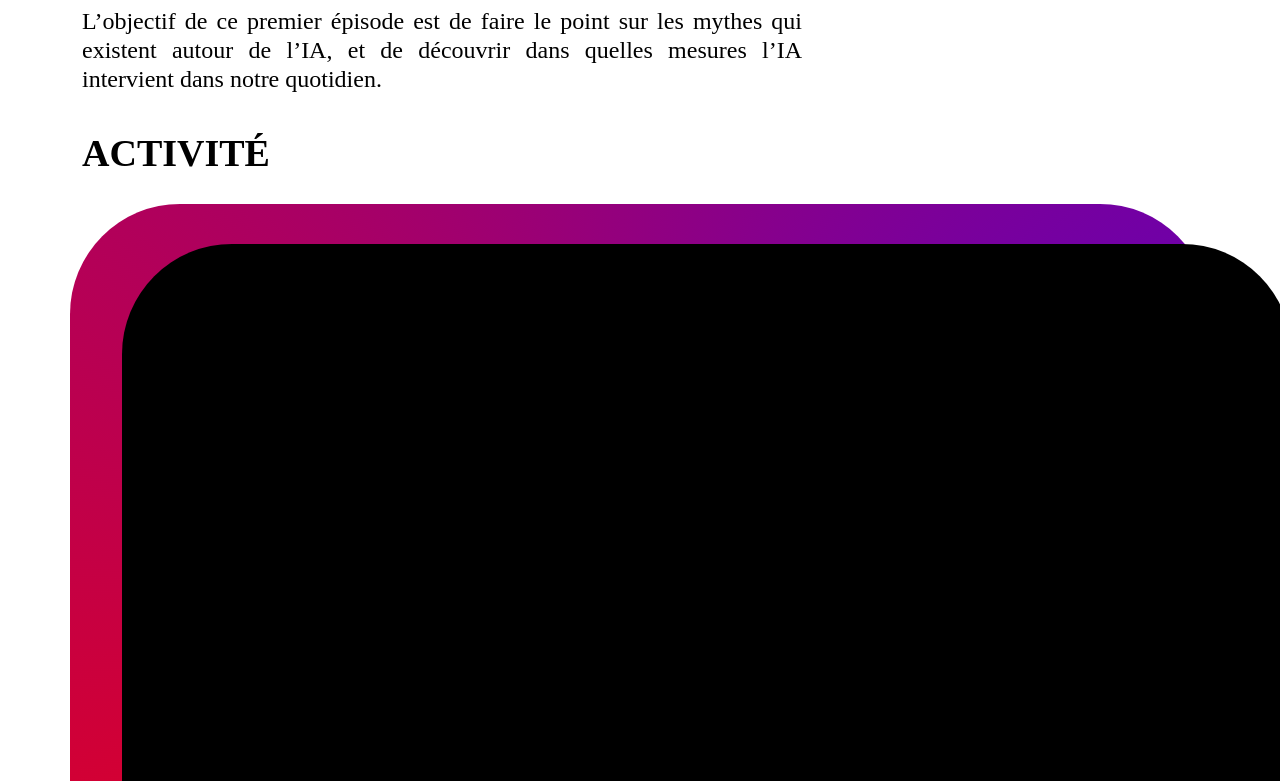
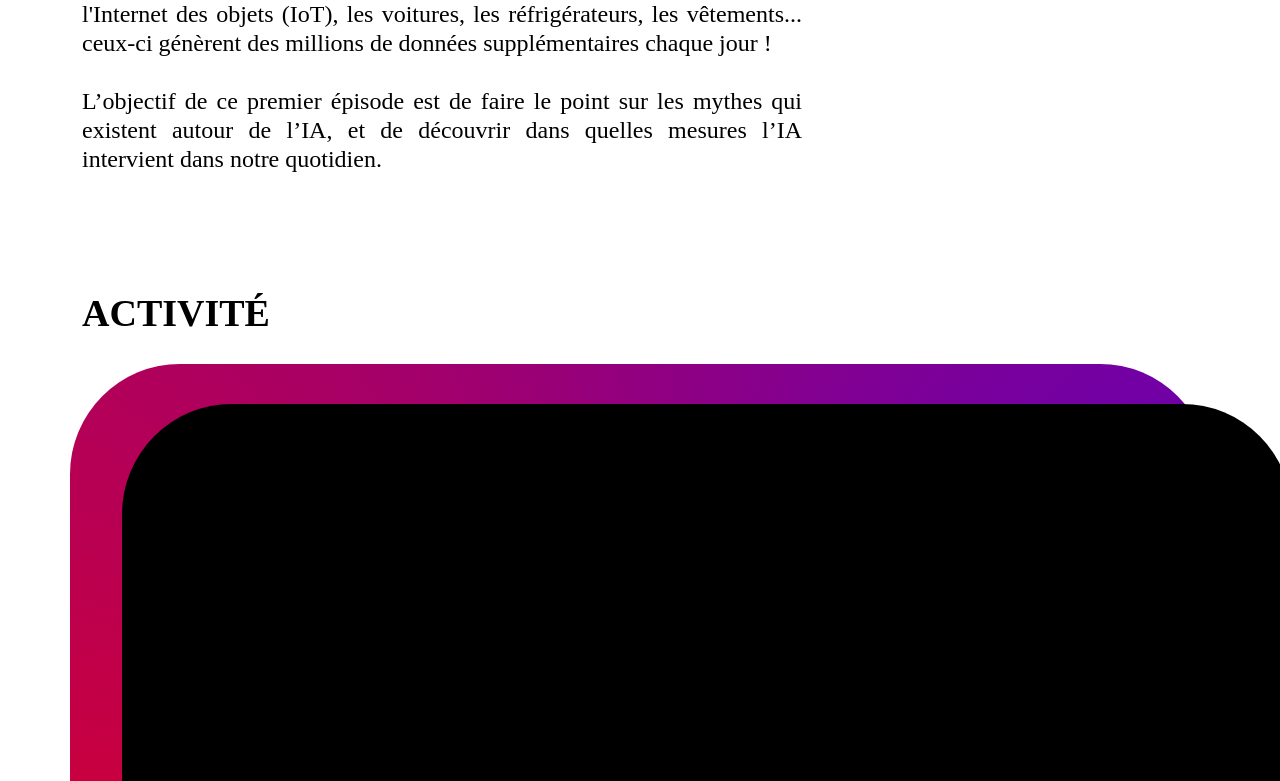
Before and after one commit to Generation-IA/Vulgarization-kit, a React (Create React App) app in the folder kit/: page / in a window 1280 px wide. Shown: the part 3719-4500 px from the top of the page. Built offline with nearby package versions, Linux system fonts and the light colour scheme; what webfontloader would draw is missing.

Commit message:
H1 ANIMATIONS

```diff
--- a/kit/src/At1.js
+++ b/kit/src/At1.js
@@ -280,7 +280,7 @@ class At1 extends React.Component {
                 </Row>
                 <Row>
 
-                    <h2 class="act" >Activité</h2>
+                    <h1 class="act" >Activité</h1>
 
                 </Row>
                 <Row>
--- a/kit/src/css/At1.css
+++ b/kit/src/css/At1.css
@@ -1,17 +1,25 @@
 .act{
     /* activité */
-
     font-family: 'Sen';
     font-style: normal;
     font-weight: 700;
     font-size: 38px;
     line-height: 46px;
-    /* identical to box height */
+    text-transform: uppercase;
+    color: #000000;
+    padding-top: 100px;
+    padding-bottom: 20px;
+}
 
-    text-transform: uppercase;
-    padding-top: 20px;
-    padding-bottom: 20px;
-    color: #000000;
+
+h1:hover{
+  -webkit-transition: all 1s ease;
+  -moz-transition: all 1s ease;
+  -o-transition: all 1s ease;
+  transition: all 1s ease;
+  cursor: pointer;
+  letter-spacing: 10px;
+  font-size: "Sen";
 }
 
 .parallax_position {
```
